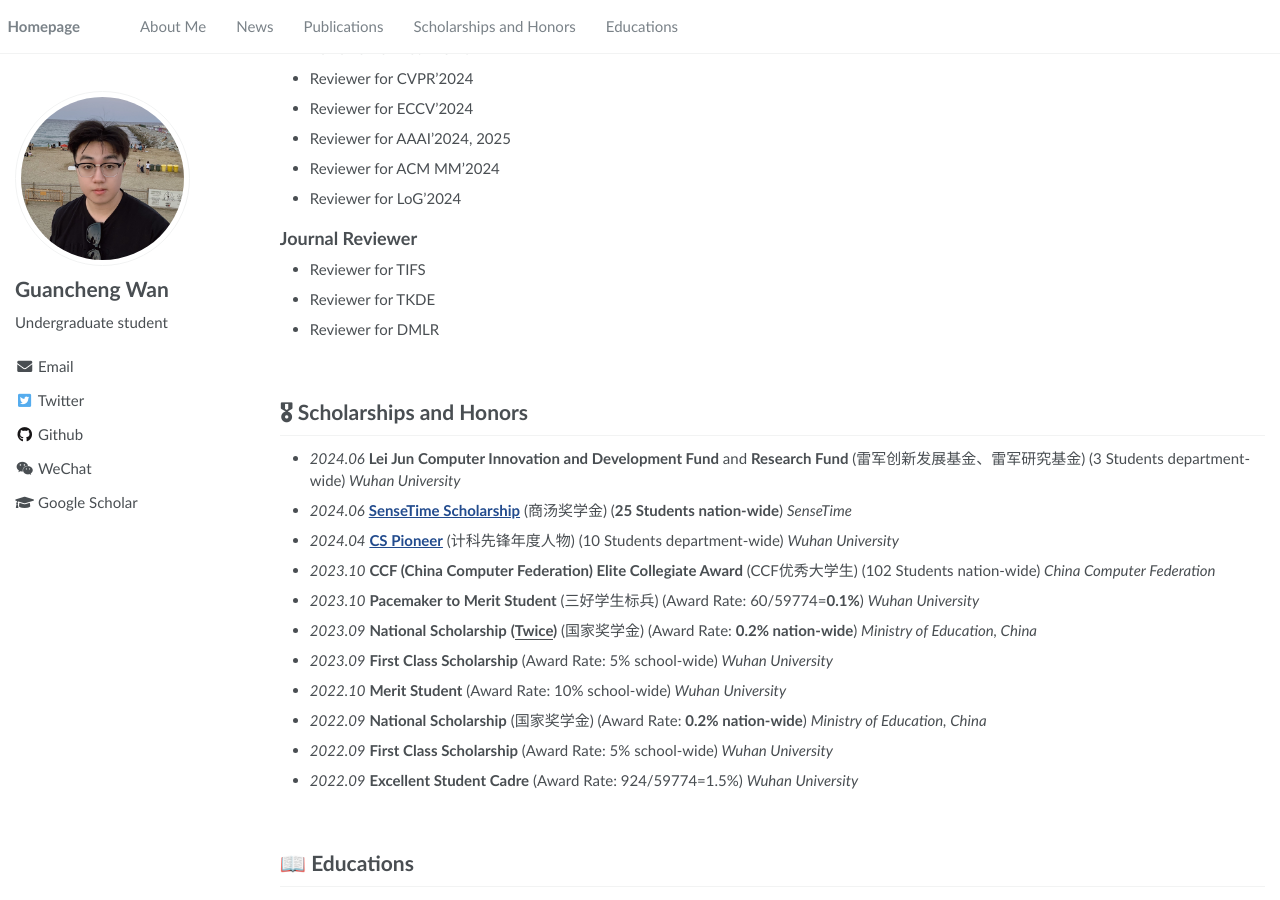
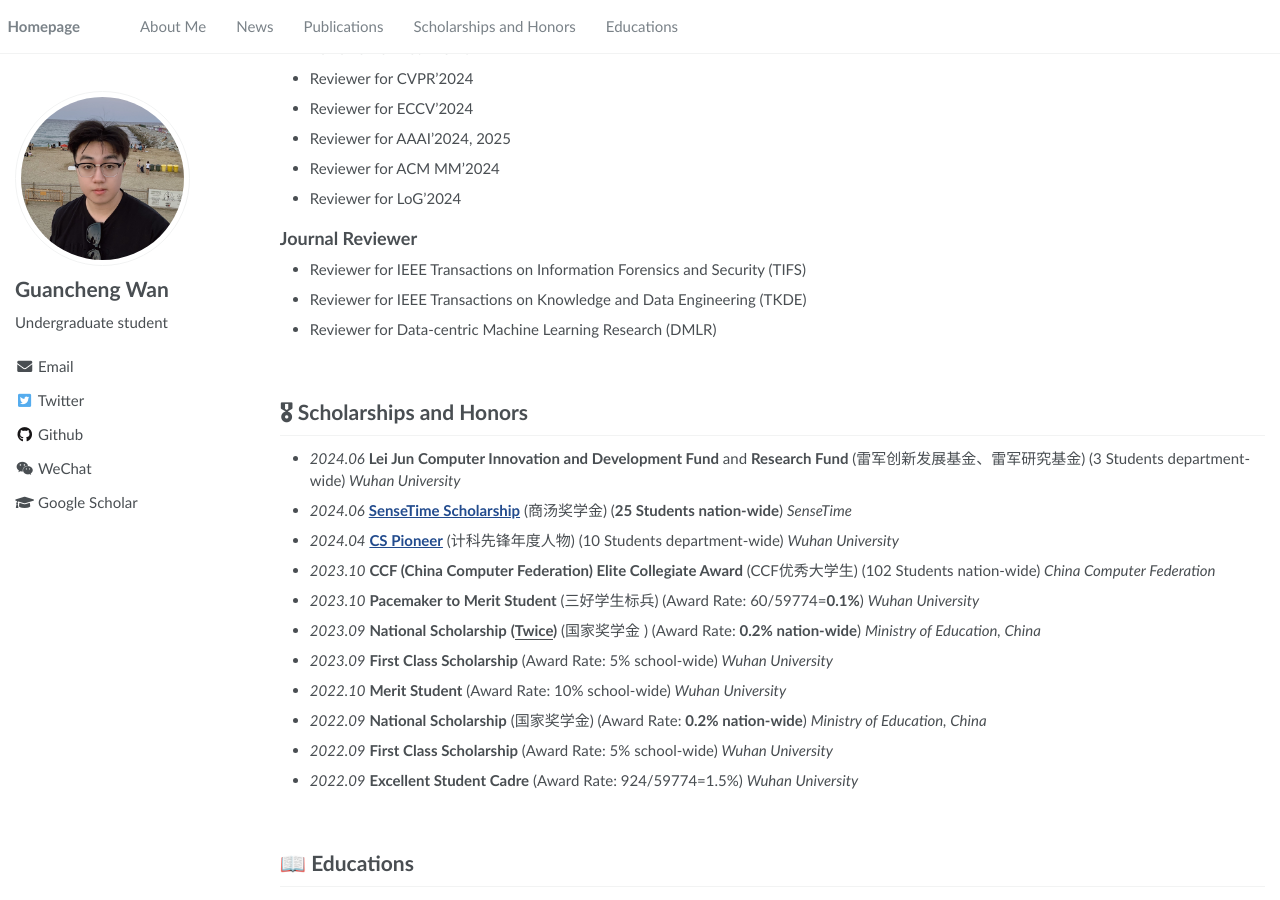
Before and after one commit to SuHui03/guanchengWan.github.io, a Jekyll site: the page built from _pages/about.md, in a window 1280 px wide and 900 px high, scrolled down 2553 px. Built offline with Jekyll 4.4.1, drawn with Linux system fonts in a browser that asks for light colours.

Commit message:
Update about.md

```diff
--- a/_pages/about.md
+++ b/_pages/about.md
@@ -254,9 +254,9 @@ hspace="10" wspace="20" src="../images/FedSSP.png">
 - Reviewer for LoG'2024
 
 ##  Journal Reviewer
-- Reviewer for TIFS
-- Reviewer for TKDE
-- Reviewer for DMLR
+- Reviewer for IEEE Transactions on Information Forensics and Security (TIFS)
+- Reviewer for IEEE Transactions on Knowledge and Data Engineering (TKDE)
+- Reviewer for Data-centric Machine Learning Research (DMLR)
 
 <br/>
 
@@ -272,7 +272,7 @@ hspace="10" wspace="20" src="../images/FedSSP.png">
 - *2023.10* **CCF (China Computer Federation) Elite Collegiate Award** (CCF优秀大学生) (102 Students nation-wide) *China Computer Federation*
 
 - *2023.10* **Pacemaker to Merit Student** (三好学生标兵) (Award Rate: 60/59774=<strong>0.1%</strong>) *Wuhan University*
-- *2023.09* **National Scholarship** **(<u>Twice</u>)** (国家奖学金) (Award Rate: <strong>0.2% nation-wide</strong>) *Ministry of Education, China*
+- *2023.09* **National Scholarship** **(<u>Twice</u>)** (国家奖学金 ) (Award Rate: <strong>0.2% nation-wide</strong>) *Ministry of Education, China*
 - *2023.09* **First Class Scholarship** (Award Rate: 5% school-wide) *Wuhan University*
 
 - *2022.10* **Merit Student**  (Award Rate: 10% school-wide) *Wuhan University*
```
